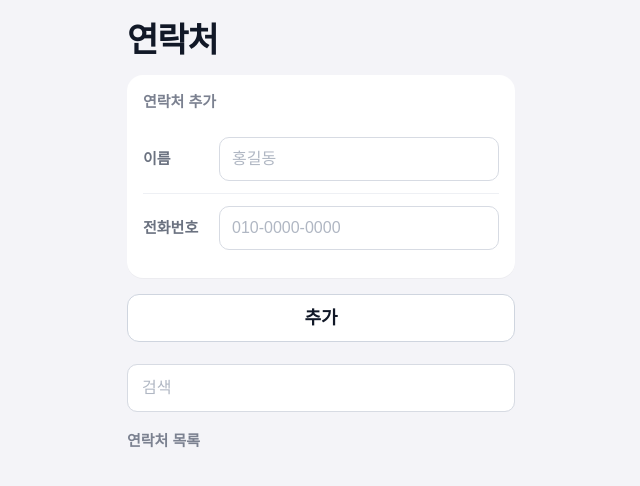
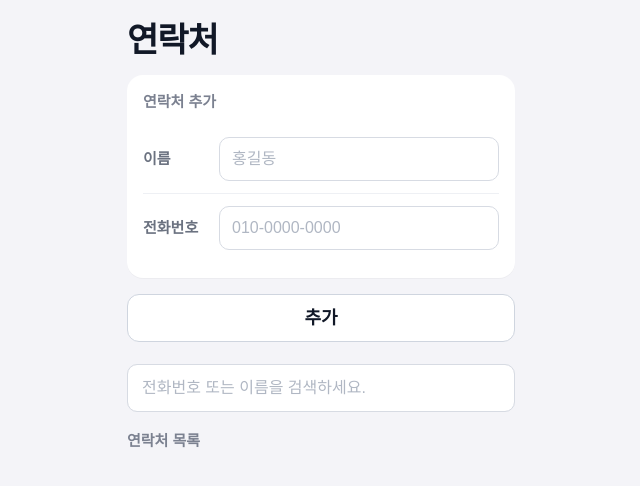
Before and after one commit to YUNA9627/phonebook-project, a React (Vite) app: page / in a window 1280 px wide. Shown: the top 486 px of the page, without its empty margins (319-959 px from the left). Built offline with nearby package versions, Linux system fonts and the light colour scheme.

Commit message:
style: placeholder 문구 변경

```diff
--- a/src/components/SearchBox.jsx
+++ b/src/components/SearchBox.jsx
@@ -6,7 +6,7 @@ const SearchBox = ({ inputValue, setInputValue, handleSearch }) => {
     <div className="search-box-wrap">
       <Form.Control
         type="text"
-        placeholder="검색"
+        placeholder="전화번호 또는 이름을 검색하세요."
         className="search-box-input"
         value={inputValue}
         onChange={(event) => setInputValue(event.target.value)}
```
